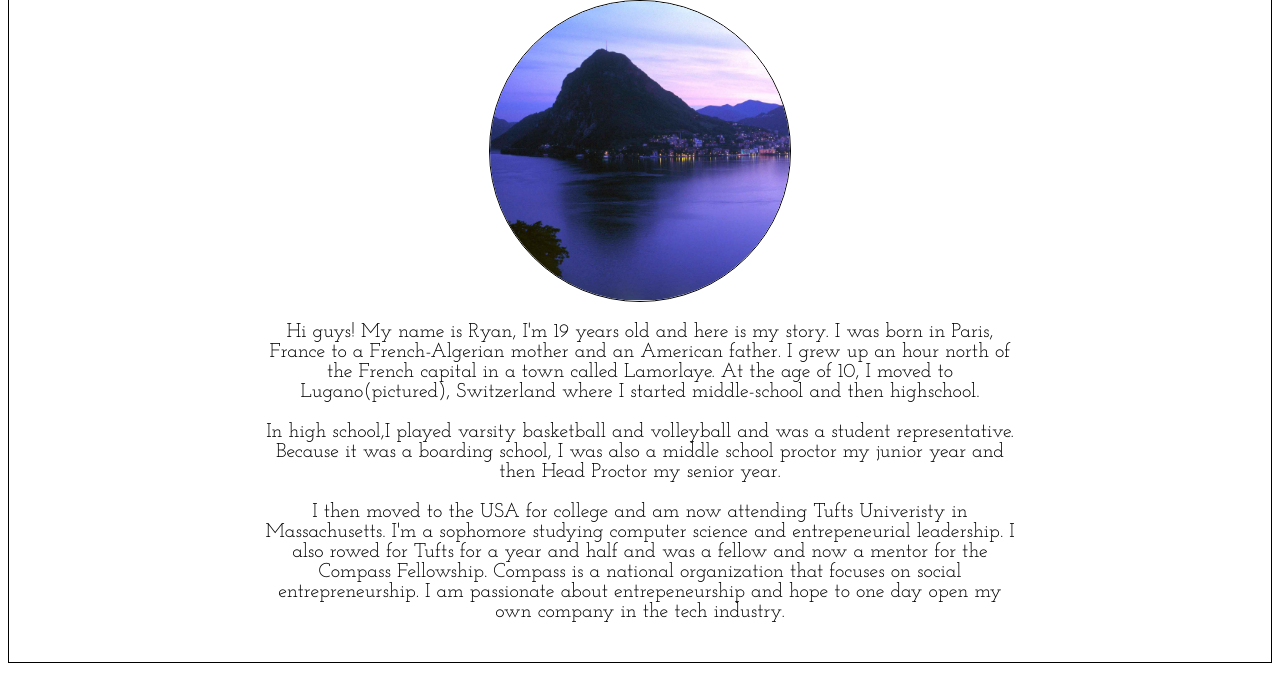
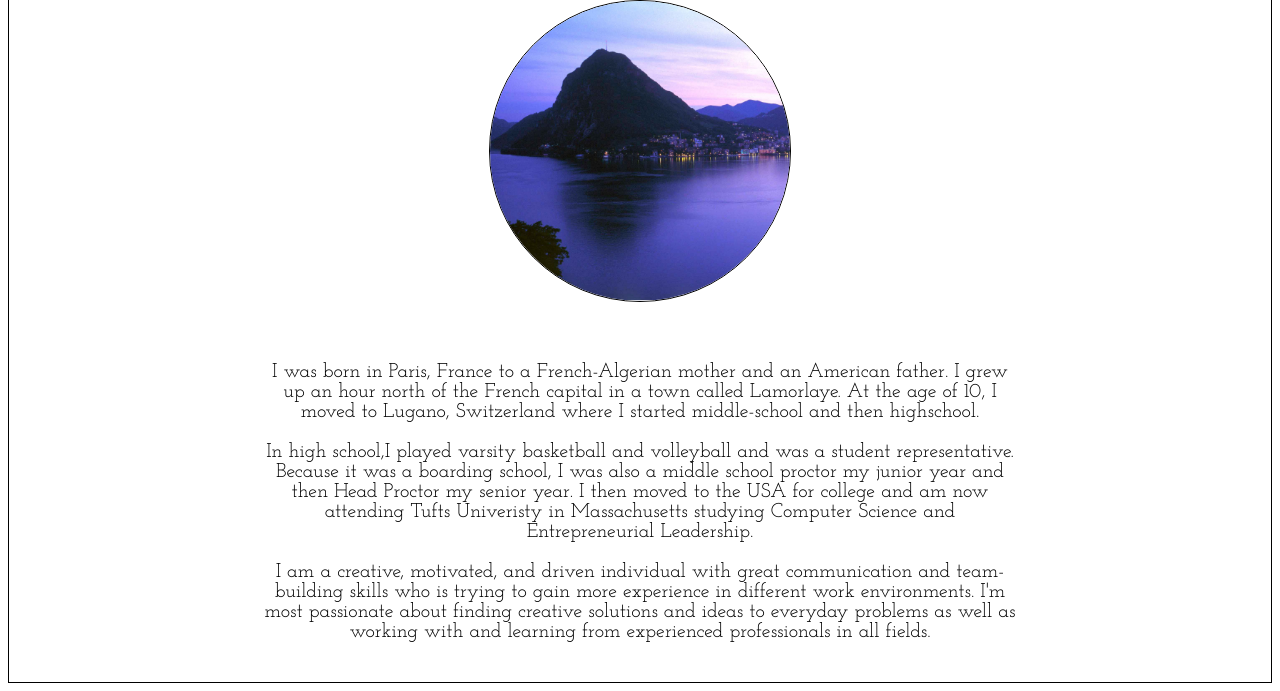
Before and after one commit to ryan-0/ryan-0.github.io, a plain HTML site: page bio.html in a window 1280 px wide. Shown: the part 134-825 px from the top of the page. Drawn offline with Linux system fonts and the light colour scheme.

Commit message:
changed bio

```diff
--- a/bio.html
+++ b/bio.html
@@ -19,9 +19,11 @@
 
 
       <div id = "bio">
-      <p> Hi guys! My name is Ryan, I'm 19 years old and here is my story. I was born in Paris, France to a French-Algerian mother and an American father. I grew up an hour north of the French capital in a town called Lamorlaye. At the age of 10, I moved to Lugano(pictured), Switzerland where I started middle-school and then highschool. <br><br>
-      In high school,I played varsity basketball and volleyball and was a student representative. Because it was a boarding school, I was also a middle school proctor my junior year and then Head Proctor my senior year.<br><br>
-      I then moved to the USA for college and am now attending Tufts Univeristy in Massachusetts. I'm a sophomore studying computer science and entrepeneurial leadership. I also rowed for Tufts for a year and half and was a fellow and now a mentor for the Compass Fellowship. Compass is a national organization that focuses on social entrepreneurship. I am passionate about entrepeneurship and hope to one day open my own company in the tech industry. </p>
+      <p> <br><br> I was born in Paris, France to a French-Algerian mother and an American father. I grew up an hour north of the French capital in a town called Lamorlaye. At the age of 10, I moved to Lugano, Switzerland where I started middle-school and then highschool. <br><br>
+      In high school,I played varsity basketball and volleyball and was a student representative. Because it was a boarding school, I was also a middle school proctor my junior year and then Head Proctor my senior year.
+      I then moved to the USA for college and am now attending Tufts Univeristy in Massachusetts studying Computer Science and Entrepreneurial Leadership.
+        <br><br>
+      I am a creative, motivated, and driven individual with great communication and team-building skills who is trying to gain more experience in different work environments. I'm most passionate about finding creative solutions and ideas to everyday problems as well as working with and learning from experienced professionals in all fields.</p>
       </div>
 
 
```
